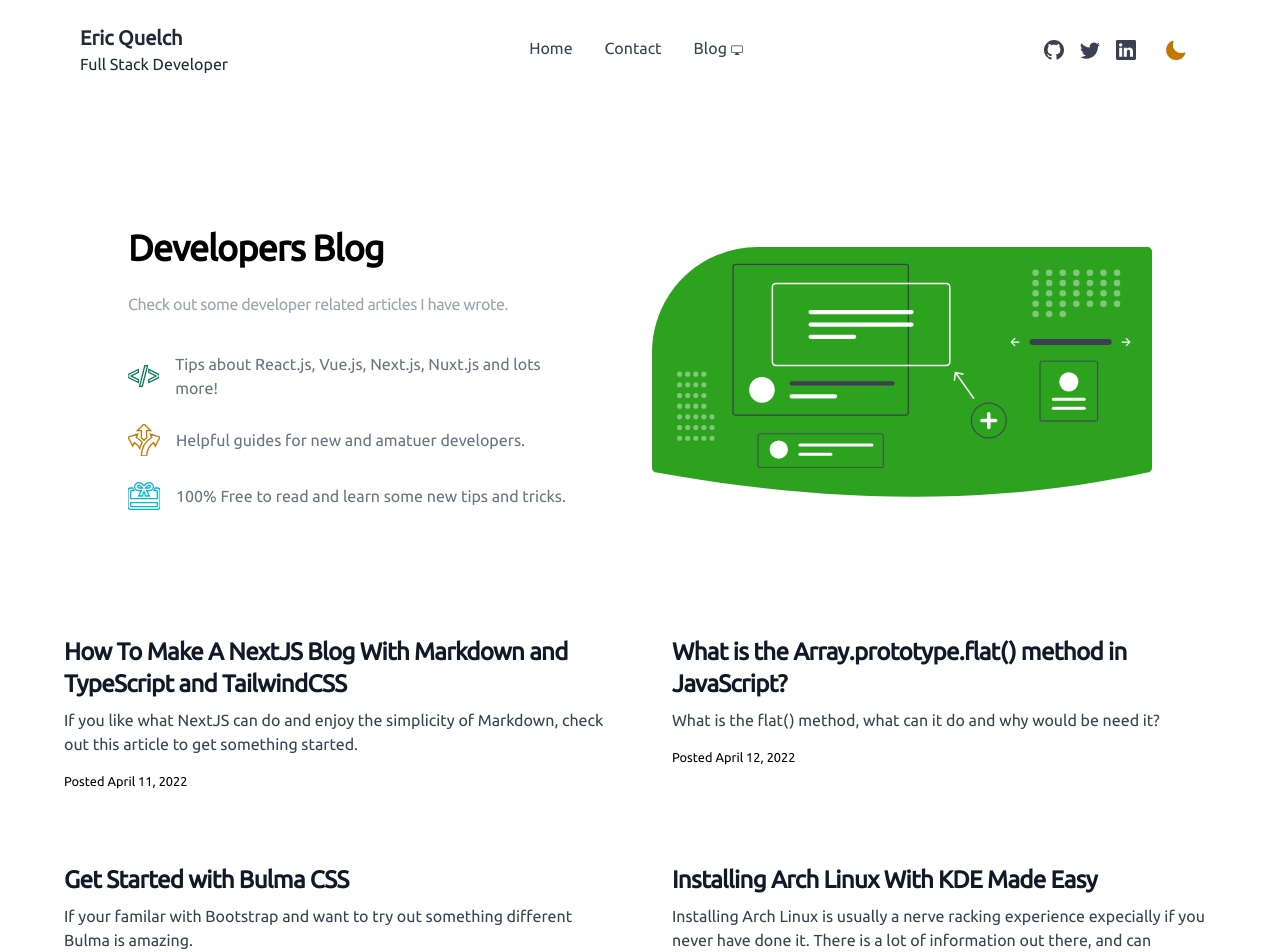
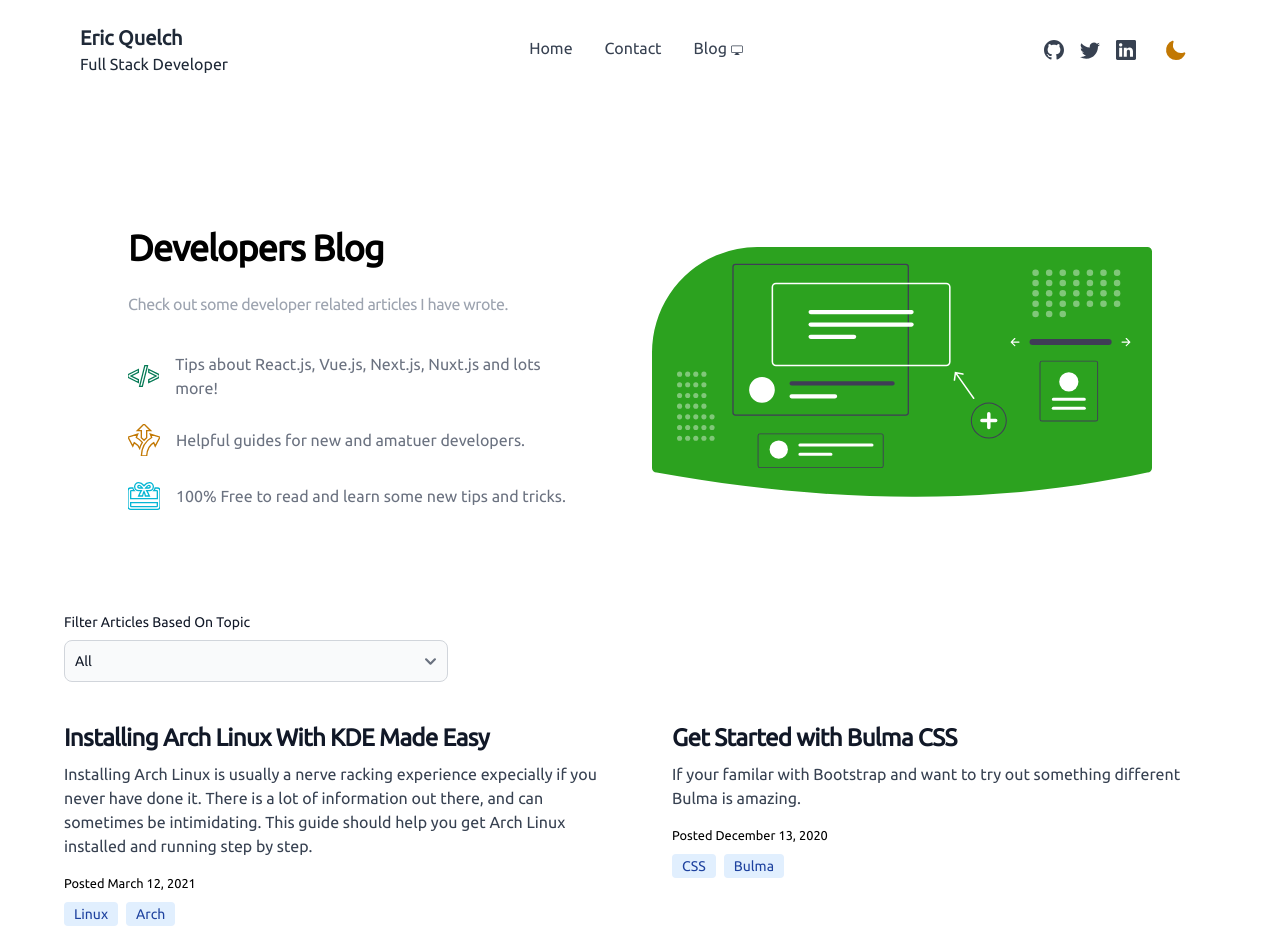
Before and after one commit to quelchx/quelchx.com, a Next.js app: page /blog in a window 1280 px wide. Shown: the top 952 px of the page. Built offline with nearby package versions, Linux system fonts and the light colour scheme.

Commit message:
added functionality

```diff
--- a/src/components/blog/Article.tsx
+++ b/src/components/blog/Article.tsx
@@ -16,6 +16,19 @@ const Article = ({ article }: ArticleProps): JSX.Element => {
           {article.data.excerpt}
         </p>
         <small>Posted {article.data.date}</small>
+        <div className="flex py-2">
+        {article.data.category.map((el, idx) => {
+          return (
+            <span
+              key={idx}
+              className="bg-blue-100 text-blue-800 text-sm font-medium mr-2 px-2.5 py-0.5 rounded dark:bg-blue-200 dark:text-blue-800"
+            >
+              {el}
+            </span>
+          );
+        })}
+        </div>
+
       </span>
     </Link>
   );
--- a/src/pages/blog.tsx
+++ b/src/pages/blog.tsx
@@ -8,11 +8,28 @@ import BlogHeading from "../components/blog/BlogHeading";
 import AOS from "../components/AOS";
 import Article from "../components/blog/Article";
 import { Blog } from "../types";
+import { useEffect, useState } from "react";
 interface BlogProps {
   posts: Blog[];
 }
 
 const Blog: NextPage<BlogProps> = ({ posts }) => {
+  const [articles, setArticles] = useState(posts);
+
+  function filterByCategory(e: any) {
+    if (e.target.value === "All") {
+      setArticles(posts);
+    }
+
+    articles.filter((val) => {
+      val.data.category.filter((el) => {
+        if (el.toLowerCase().includes(e.target.value.toLowerCase())) {
+          setArticles([val]);
+        }
+      });
+    });
+  }
+
   return (
     <MetaContainer
       title="Developer Blog"
@@ -23,8 +40,31 @@ const Blog: NextPage<BlogProps> = ({ posts }) => {
           <AOS animation="fade-down">
             <BlogHeading />
           </AOS>
+          <div className="flex flex-col w-auto md:w-1/3">
+            <div className="flex flex-col py-2">
+              <label
+                htmlFor="posts"
+                className="block mb-2 text-sm font-medium text-gray-900 dark:text-gray-400"
+              >
+                Filter Articles Based On Topic
+              </label>
+              <select
+                id="posts"
+                onChange={(e) => filterByCategory(e)}
+                className="bg-gray-50 border border-gray-300 text-gray-900 text-sm rounded-lg focus:ring-blue-500 focus:border-blue-500 block w-full p-2.5 dark:bg-gray-700 dark:border-gray-600 dark:placeholder-gray-400 dark:text-white dark:focus:ring-blue-500 dark:focus:border-blue-500"
+              >
+                <option defaultChecked>All</option>
+                {posts.map((post: Blog) => {
+                  return post.data.category.map((el) => {
+                    return <option key={el}>{el}</option>;
+                  });
+                })}
+              </select>
+            </div>
+          </div>
+
           <div className="grid grid-cols-1 gap-0 my-6 md:grid-cols-2 md:gap-16">
-            {posts.reverse().map((post: Blog) => {
+            {articles.map((post: Blog) => {
               return (
                 <div key={post.slug}>
                   <Article article={post} />
--- a/src/posts/arch-linux-install-guide.md
+++ b/src/posts/arch-linux-install-guide.md
@@ -1,6 +1,7 @@
 ---
 title: Installing Arch Linux With KDE Made Easy
 date: "March 12, 2021"
+category: ['Linux', 'Arch']
 excerpt: Installing Arch Linux is usually a nerve racking experience expecially if you never have done it. There is a lot of information out there, and can sometimes be intimidating. This guide should help you get Arch Linux installed and running step by step.
 cover_image: "https://cdn0.iconfinder.com/data/icons/flat-round-system/512/archlinux-512.png"
 ---
--- a/src/posts/bulma-css.md
+++ b/src/posts/bulma-css.md
@@ -1,6 +1,7 @@
 ---
 title: Get Started with Bulma CSS
 date: "December 13, 2020"
+category: ['CSS', 'Bulma']
 excerpt: If your familar with Bootstrap and want to try out something different Bulma is amazing.
 cover_image: "https://i.pinimg.com/originals/f3/c5/4f/f3c54f51a7cb9de02523e226d6b010b6.png"
 ---
--- a/src/posts/cool-array-methods.md
+++ b/src/posts/cool-array-methods.md
@@ -1,6 +1,7 @@
 ---
 title: What is the Array.prototype.flat() method in JavaScript?
 date: "April 12, 2022"
+category: ['JavaScript']
 excerpt: What is the flat() method, what can it do and why would be need it?
 cover_image: "https://coryrylan.com/assets/images/posts/types/javascript-800x800.png"
 ---
--- a/src/posts/how-to-make-a-nextjs-markdown-blog.md
+++ b/src/posts/how-to-make-a-nextjs-markdown-blog.md
@@ -1,6 +1,7 @@
 ---
 title: How To Make A NextJS Blog With Markdown and TypeScript and TailwindCSS
 date: "April 11, 2022"
+category: ['Markdown', 'TypeScript', 'NextJS', 'TailwindCSS']
 excerpt: If you like what NextJS can do and enjoy the simplicity of Markdown, check out this article to get something started.
 cover_image: "https://seekicon.com/free-icon-download/file-markdown_2.svg"
 ---
--- a/src/types.ts
+++ b/src/types.ts
@@ -8,6 +8,7 @@ export interface Post {
   excerpt: string;
   date: string;
   cover_image: string;
+  category: [string]
 }
 
 export interface Asset {
```
Also changed, not shown: .temp/template.md (added).
